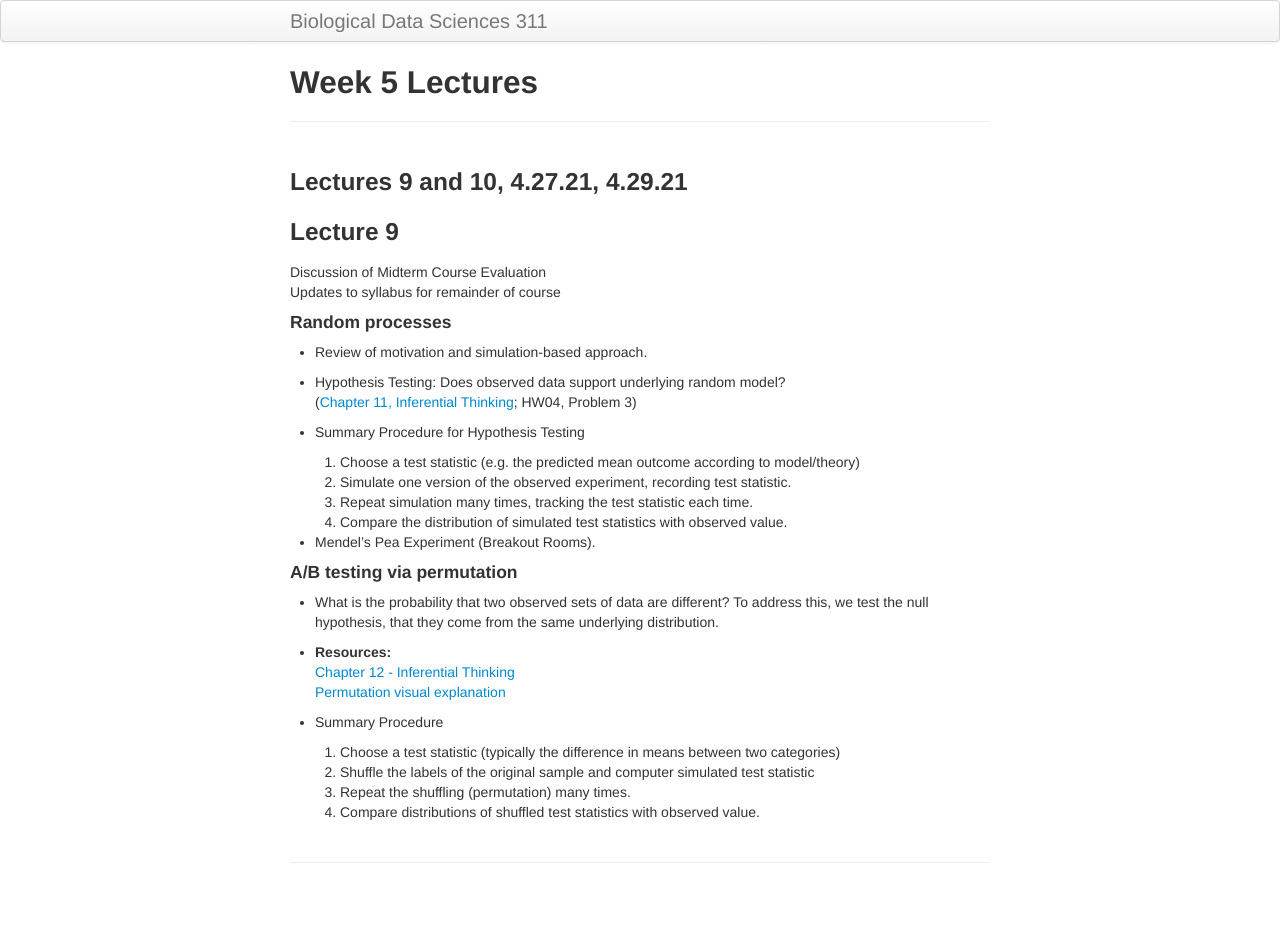
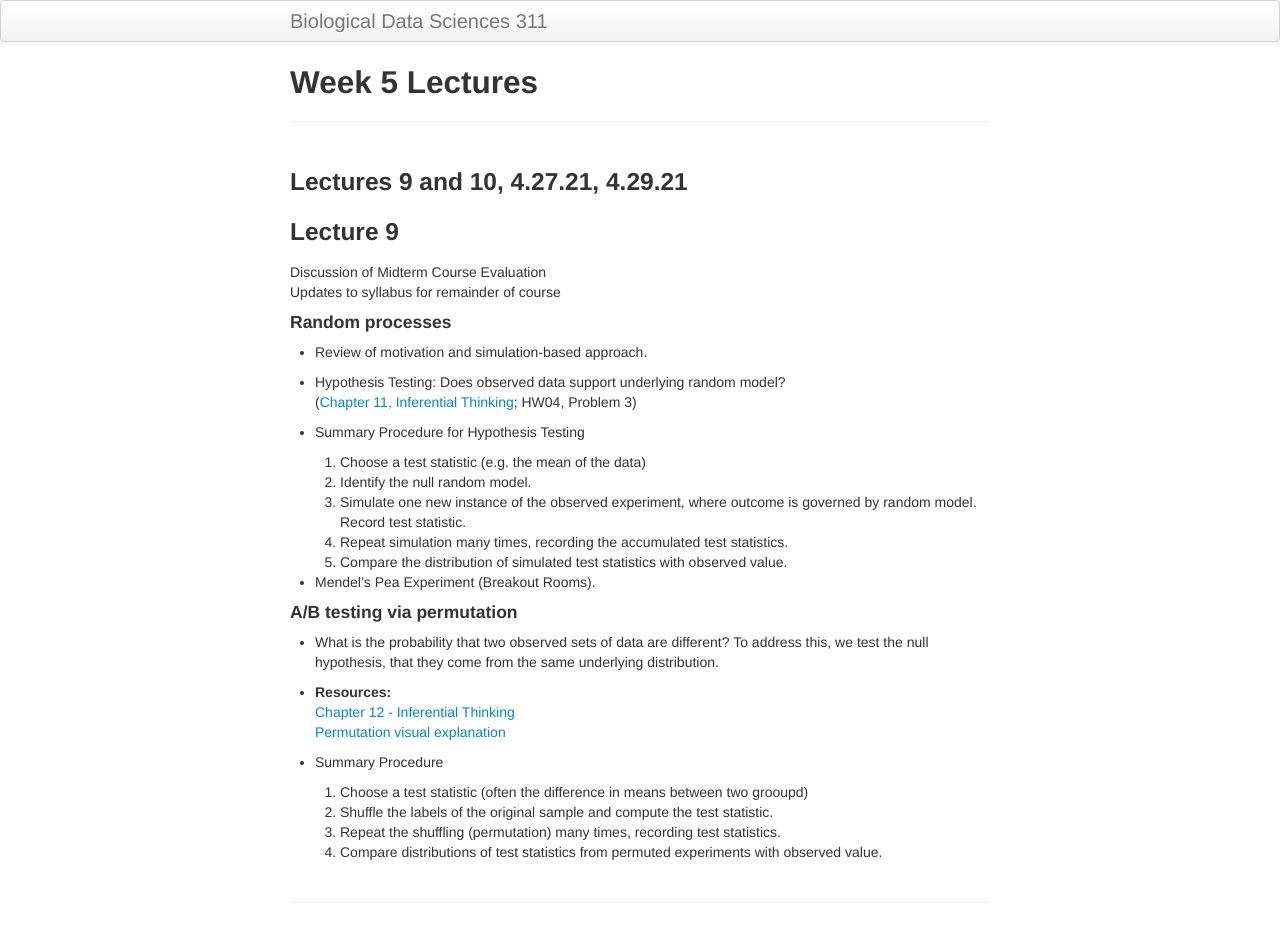
Before and after one commit to timothylwarren/bds311-sp21, a Jekyll site: the page built from lecture_notes/lec_wk05.md, in a window 1280 px wide. Built offline with Jekyll 4.4.1, drawn with Linux system fonts in a browser that asks for light colours; before the commit the page ends 900 px from its top, so only the background shows below that.

Commit message:
Update lec_wk05.md

```diff
--- a/lecture_notes/lec_wk05.md
+++ b/lecture_notes/lec_wk05.md
@@ -18,10 +18,11 @@ Updates to syllabus for remainder of course
 
 - Summary Procedure for Hypothesis Testing
 
-   1. Choose a test statistic (e.g. the predicted mean outcome according to model/theory)
-   2. Simulate one version of the observed experiment, recording test statistic.
-   3. Repeat simulation many times, tracking the test statistic each time.
-   4. Compare the distribution of simulated test statistics with observed value.
+   1. Choose a test statistic (e.g. the mean of the data)
+   2. Identify the null random model.
+   3. Simulate one new instance of the observed experiment, where outcome is governed by random model. Record test statistic.
+   4. Repeat simulation many times, recording the accumulated test statistics.
+   5. Compare the distribution of simulated test statistics with observed value.
 
 - Mendel's Pea Experiment (Breakout Rooms).
 
@@ -35,7 +36,7 @@ Updates to syllabus for remainder of course
 [Permutation visual explanation](https://www.jwilber.me/permutationtest/)
 
 - Summary Procedure
-    1. Choose a test statistic (typically the difference in means between two categories)
-    2. Shuffle the labels of the original sample and computer simulated test statistic
-    3. Repeat the shuffling (permutation) many times.
-    4. Compare distributions of shuffled test statistics with observed value.
+    1. Choose a test statistic (often the difference in means between two grooupd)
+    2. Shuffle the labels of the original sample and compute the test statistic.
+    3. Repeat the shuffling (permutation) many times, recording test statistics.
+    4. Compare distributions of test statistics from permuted experiments with observed value.
```
